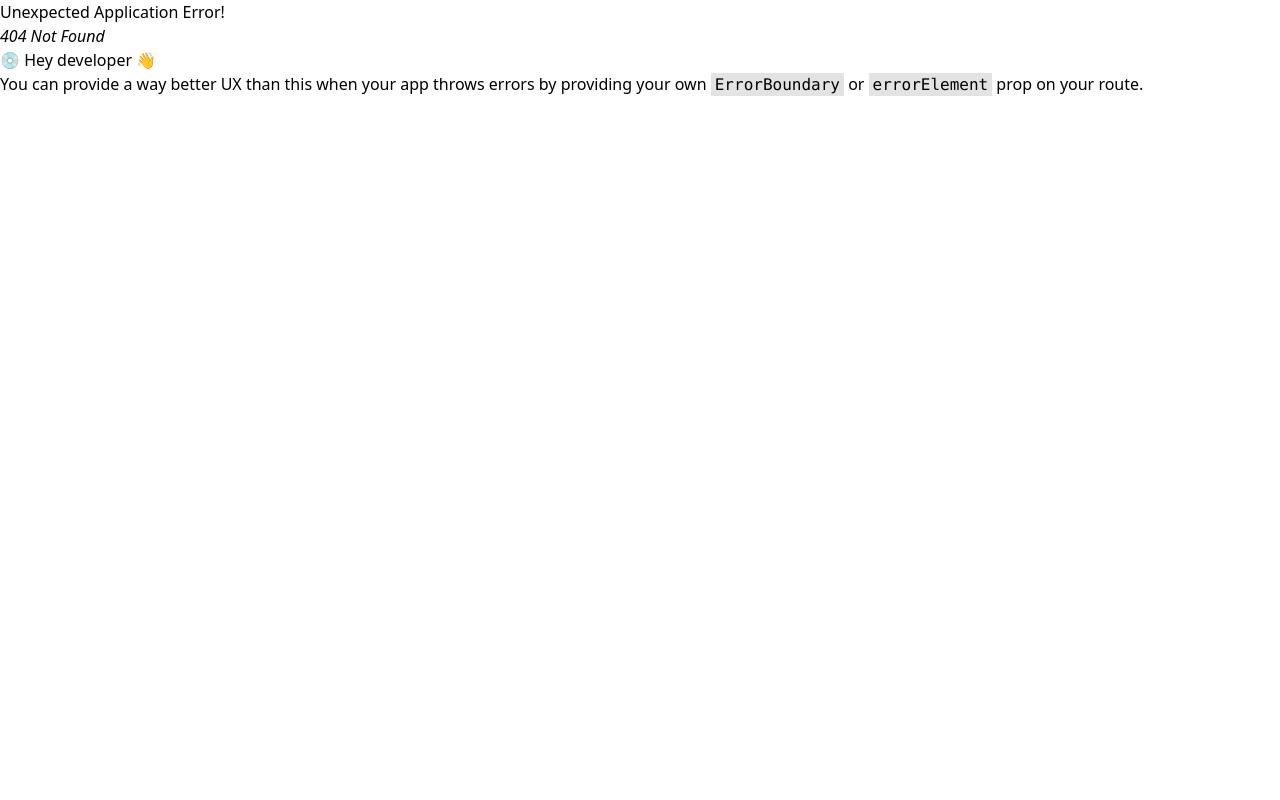
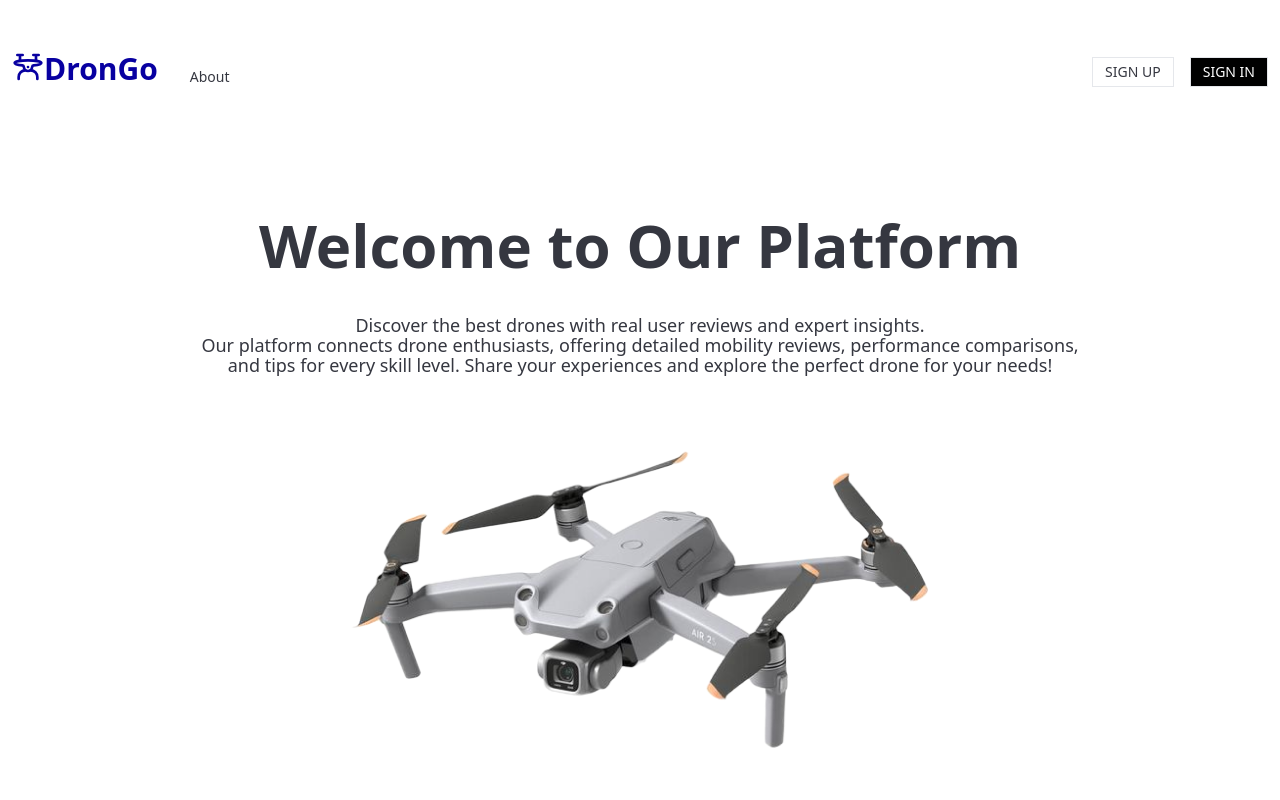
Before and after one commit to ormcamp-fe-3rd/drone-go, a React (Vite) app in the folder frontend/: page /about in a window 1280 px wide. Before the commit this address had no page. Shown: the top 800 px of the page. Built offline with nearby package versions, Linux system fonts and the light colour scheme.

Commit message:
design: introduce를 about으로 경로, 파일명 변경

```diff
--- a/frontend/src/components/main/Header.tsx
+++ b/frontend/src/components/main/Header.tsx
@@ -16,8 +16,8 @@ export function Header() {
             />
             <p className="text-3xl font-bold text-[#0800A1]">DronGo</p>
           </Link>
-          <Link to="/introduce">
-            <p className="ml-6 text-sm text-[#353740]">Introduce</p>
+          <Link to="/about">
+            <p className="ml-6 text-sm text-[#353740]">About</p>
           </Link>
         </div>
         <div className="mr-3 flex gap-4">
--- a/frontend/src/routes/index.tsx
+++ b/frontend/src/routes/index.tsx
@@ -2,9 +2,9 @@ import { createBrowserRouter } from "react-router-dom";
 
 import App from "@/App";
 
+import AboutPage from "./pages/AboutPage";
 import ChartPage from "./pages/ChartPage";
 import { HomePage } from "./pages/HomePage";
-import IntroducePage from "./pages/IntroducePage";
 
 const router = createBrowserRouter([
   {
@@ -13,7 +13,7 @@ const router = createBrowserRouter([
     children: [
       { path: "chart", element: <ChartPage /> },
       { path: "/", element: <HomePage /> },
-      { path: "/introduce", element: <IntroducePage />},
+      { path: "/about", element: <AboutPage />},
     ],
   },
 ]);
--- /dev/null
+++ b/frontend/src/routes/pages/AboutPage.tsx
@@ -0,0 +1,15 @@
+import FunctionSection from "@/components/about/FunctionSection";
+import TeamSection from "@/components/about/TeamSection";
+import UsecaseSection from "@/components/about/UsecaseSection";
+import WelcomeSection from "@/components/about/WelcomeSection";
+
+export default function IntroducePage(){
+  return (
+      <div className="flex flex-col items-center gap-40 mt-32 mx-6">
+        <WelcomeSection />
+        <FunctionSection />
+        <UsecaseSection />
+        <TeamSection />
+      </div>
+  );
+}
--- a/frontend/src/routes/pages/IntroducePage.tsx
+++ /dev/null
@@ -1,15 +0,0 @@
-import FunctionSection from "@/components/introduce/FunctionSection";
-import TeamSection from "@/components/introduce/TeamSection";
-import UsecaseSection from "@/components/introduce/UsecaseSection";
-import WelcomeSection from "@/components/introduce/WelcomeSection";
-
-export default function IntroducePage(){
-  return (
-      <div className="flex flex-col items-center gap-40 mt-32 mx-6">
-        <WelcomeSection />
-        <FunctionSection />
-        <UsecaseSection />
-        <TeamSection />
-      </div>
-  );
-}
```
Also changed, not shown: frontend/src/components/about/FunctionSection.tsx (renamed from frontend/src/components/introduce/FunctionSection.tsx), frontend/src/components/about/MemberCard.tsx (renamed from frontend/src/components/introduce/MemberCard.tsx), frontend/src/components/about/TeamSection.tsx (renamed from frontend/src/components/introduce/TeamSection.tsx), frontend/src/components/about/UsecaseCard.tsx (renamed from frontend/src/components/introduce/UsecaseCard.tsx), frontend/src/components/about/UsecaseSection.tsx (renamed from frontend/src/components/introduce/UsecaseSection.tsx), frontend/src/components/about/WelcomeSection.tsx (renamed from frontend/src/components/introduce/WelcomeSection.tsx).
